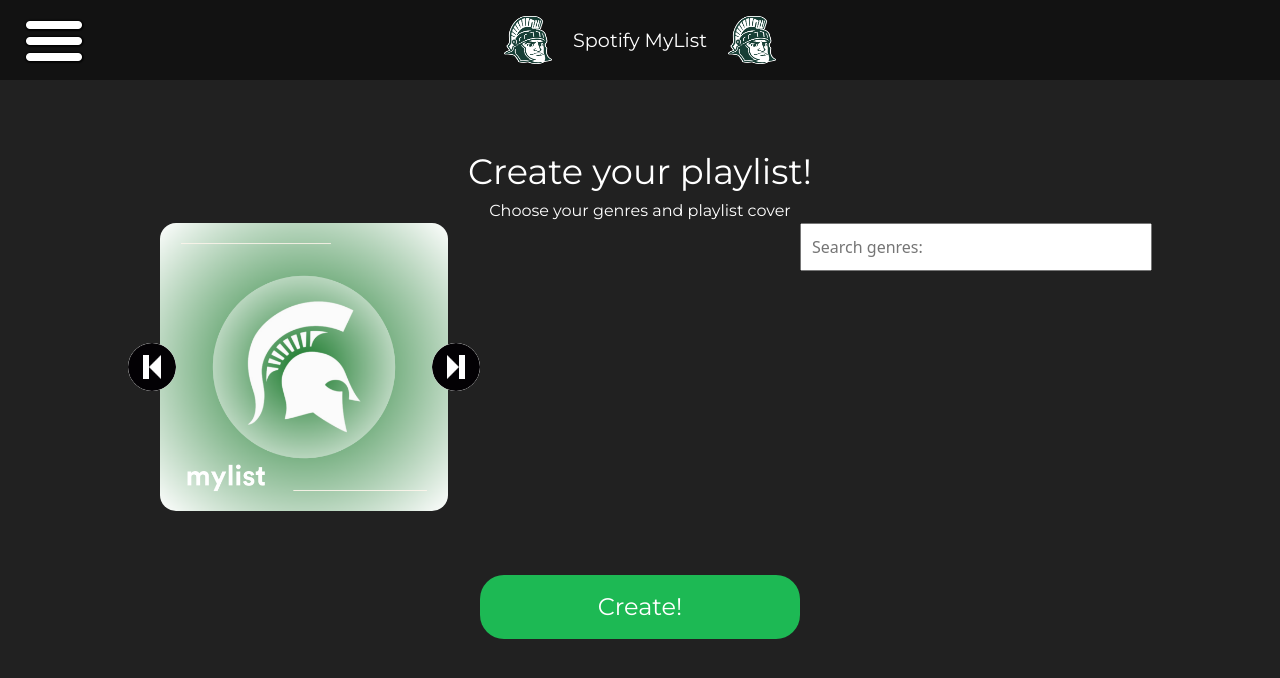
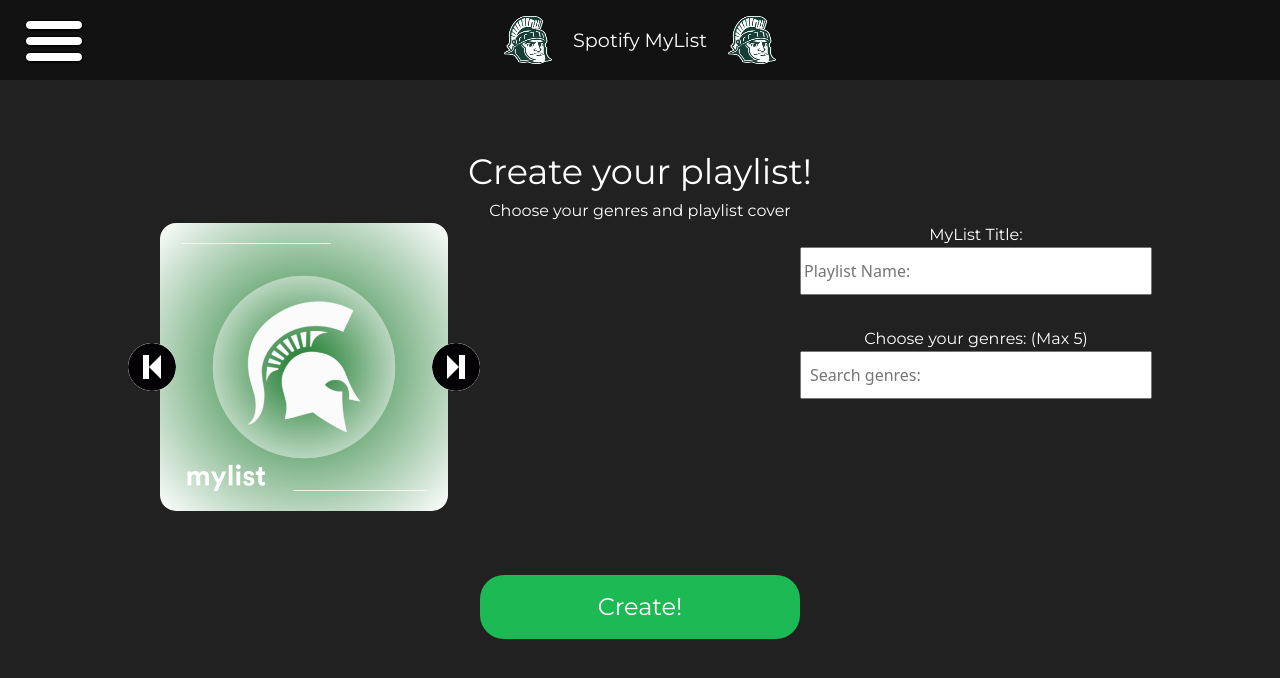
Before and after one commit to brytran/Spotify_MyList, a React (Vite) app in the folder spotify-mylist/: page /create in a window 1280 px wide. Shown: the top 678 px of the page. Built offline with nearby package versions, Linux system fonts and the light colour scheme.

Commit message:
api work

```diff
--- a/spotify-mylist/package.json
+++ b/spotify-mylist/package.json
@@ -10,12 +10,13 @@
     "preview": "vite preview"
   },
   "dependencies": {
+    "buffer": "^6.0.3",
     "localforage": "^1.10.0",
     "match-sorter": "^6.3.4",
     "react": "^18.2.0",
     "react-dom": "^18.2.0",
     "react-router-dom": "^6.23.1",
-    "sort-by": "^1.2.0"
+    "sort-by": "^0.0.2"
   },
   "devDependencies": {
     "@types/react": "^18.2.66",
--- a/spotify-mylist/src/components/Create.jsx
+++ b/spotify-mylist/src/components/Create.jsx
@@ -253,11 +253,24 @@
           </div>
         </div>
         <div className="add-container">
+          <div className="name-container">
+            <p className="spotify-font create-font">MyList Title:</p>
+            <input
+              type="text"
+              placeholder="Playlist Name:"
+              id="playlist-name"
+            ></input>
+          </div>
           <div className="search-container">
+            <p className="spotify-font create-font">
+              Choose your genres: (Max 5)
+            </p>
+
             <input
               type="text"
               placeholder="Search genres:"
               onChange={(e) => handleSearch(e.target.value)}
+              id="genres"
             />
 
             {/* Display search results */}
--- a/spotify-mylist/src/components/Navbar.jsx
+++ b/spotify-mylist/src/components/Navbar.jsx
@@ -2,9 +2,12 @@
 import menu from "../assets/menu.png";
 import { useEffect } from "react";
 import React, { useRef } from "react";
+import spotifyLogin from "../static/js/main";
+import { redirect } from "react-router-dom";
 function Navbar() {
   const sideMenu = useRef(null);
   const menuButton = useRef(null);
+  const loginButton = useRef(null);
   useEffect(() => {
     if (sideMenu && sideMenu.current && menuButton && menuButton.current) {
       menuButton.current.addEventListener("click", (event) => {
@@ -12,6 +15,10 @@
         sideMenu.current.classList.toggle("toggleMenuOn");
       });
     }
+
+    loginButton.current.addEventListener("click", () => {
+      spotifyLogin();
+    });
   }, []);
 
   return (
@@ -42,7 +49,7 @@
           <a className="navbar-font link" id="devs" href="/developers">
             Developers
           </a>
-          <a className="navbar-font link" id="login">
+          <a className="navbar-font link" id="login" ref={loginButton}>
             Login
           </a>
           <a className="navbar-font link" id="logout">
--- a/spotify-mylist/src/static/css/create.css
+++ b/spotify-mylist/src/static/css/create.css
@@ -79,7 +79,8 @@
   margin-left: 10rem;
   /*the container must be positioned relative:*/
   position: relative;
-  display: inline-block;
+  display: flex;
+  flex-direction: column;
 }
 #search-genre {
   width: 20rem;
@@ -117,9 +118,9 @@
 
 .selected-items {
   background-color: white;
-  padding: 10px;
-  border-radius: 5px;
-  margin-bottom: 10px;
+  padding: 0.5rem;
+  border-radius: 0.5rem;
+  margin-bottom: 0.5rem;
   width: 80%;
   align-self: center; /* Center the selected items box */
 }
@@ -150,17 +151,18 @@
 }
 
 /* Adjust the height of the search bar */
-.search-container input {
+#genres {
   width: 100%; /* Make the input full width */
-  padding: 10px; /* Add padding to the input */
-  margin-bottom: 10px; /* Add margin to the input */
+  padding: 0.5rem; /* Add padding to the input */
+  margin-bottom: 0.5rem; /* Add margin to the input */
+  height: 3rem;
 }
 
 /* Adjust the width of the suggestions */
 .suggestions-container {
   width: 100%; /* Make the suggestions full width */
   overflow-y: auto;
-  max-height: 15rem;
+  max-height: 8rem;
 }
 
 .suggestion-item.selected {
@@ -218,3 +220,14 @@
     margin-top: 3rem;
   }
 }
+
+#playlist-name {
+  width: 100%;
+  height: 3rem;
+  margin-bottom: 2rem;
+}
+
+.create-font {
+  text-align: left;
+  margin: 0;
+}
--- a/spotify-mylist/src/static/js/main.js
+++ b/spotify-mylist/src/static/js/main.js
@@ -0,0 +1,80 @@
+//////////////////////////////////////////////////////////////////////
+//                             Encryption                           //
+//////////////////////////////////////////////////////////////////////
+
+const generateRandomString = (length) => {
+  const possible =
+    "ABCDEFGHIJKLMNOPQRSTUVWXYZabcdefghijklmnopqrstuvwxyz0123456789";
+  const values = crypto.getRandomValues(new Uint8Array(length));
+  return values.reduce((acc, x) => acc + possible[x % possible.length], "");
+};
+
+const codeVerifier = generateRandomString(64);
+
+const sha256 = async (plain) => {
+  const encoder = new TextEncoder();
+  const data = encoder.encode(plain);
+  return window.crypto.subtle.digest("SHA-256", data);
+};
+
+const base64encode = (input) => {
+  return btoa(String.fromCharCode(...new Uint8Array(input)))
+    .replace(/=/g, "")
+    .replace(/\+/g, "-")
+    .replace(/\//g, "_");
+};
+
+const hashed = await sha256(codeVerifier);
+const codeChallenge = base64encode(hashed);
+
+const clientId = "2af4fbb025d541898fb163e490aeec27";
+const redirectUri = "http://localhost:5173/callback";
+
+const scope = "user-read-private user-read-email";
+const authUrl = new URL("https://accounts.spotify.com/authorize");
+
+// generated in the previous step
+window.localStorage.setItem("code_verifier", codeVerifier);
+
+const params = {
+  response_type: "code",
+  client_id: clientId,
+  scope,
+  code_challenge_method: "S256",
+  code_challenge: codeChallenge,
+  redirect_uri: redirectUri,
+};
+
+authUrl.search = new URLSearchParams(params).toString();
+
+function spotifyLogin() {
+  window.location.href = authUrl.toString();
+
+  const urlParams = new URLSearchParams(window.location.search);
+  let code = urlParams.get("code");
+
+  const getToken = async (code) => {
+    // stored in the previous step
+    let codeVerifier = localStorage.getItem("code_verifier");
+
+    const payload = {
+      method: "POST",
+      headers: {
+        "Content-Type": "application/x-www-form-urlencoded",
+      },
+      body: new URLSearchParams({
+        client_id: clientId,
+        grant_type: "authorization_code",
+        code,
+        redirect_uri: redirectUri,
+        code_verifier: codeVerifier,
+      }),
+    };
+
+    const body = await fetch(url, payload);
+    const response = await body.json();
+    localStorage.setItem("access_token", response.access_token);
+  };
+}
+
+export default spotifyLogin;
```
Also changed, not shown: 1 other file (tests, documents, lock files or other folders).
